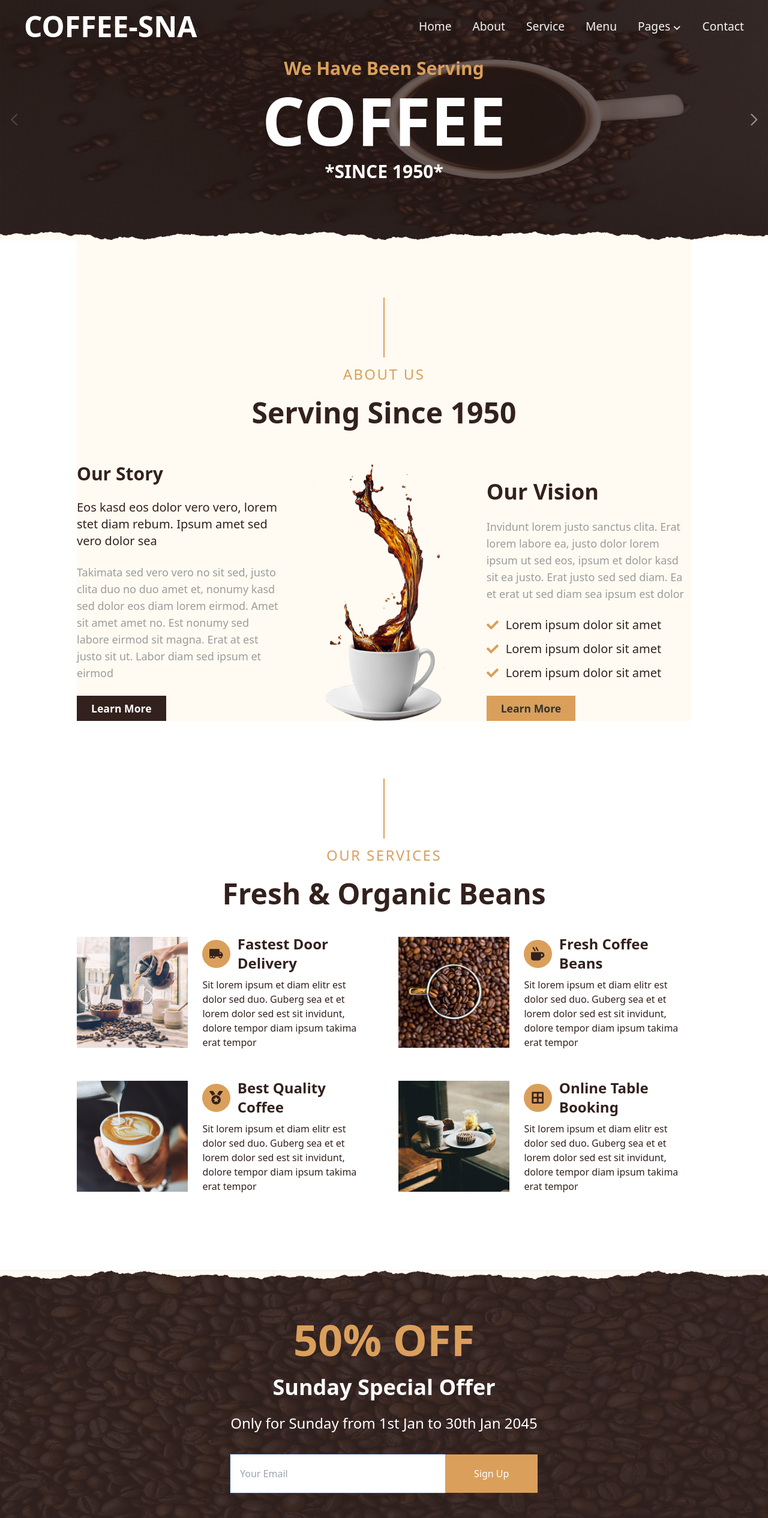
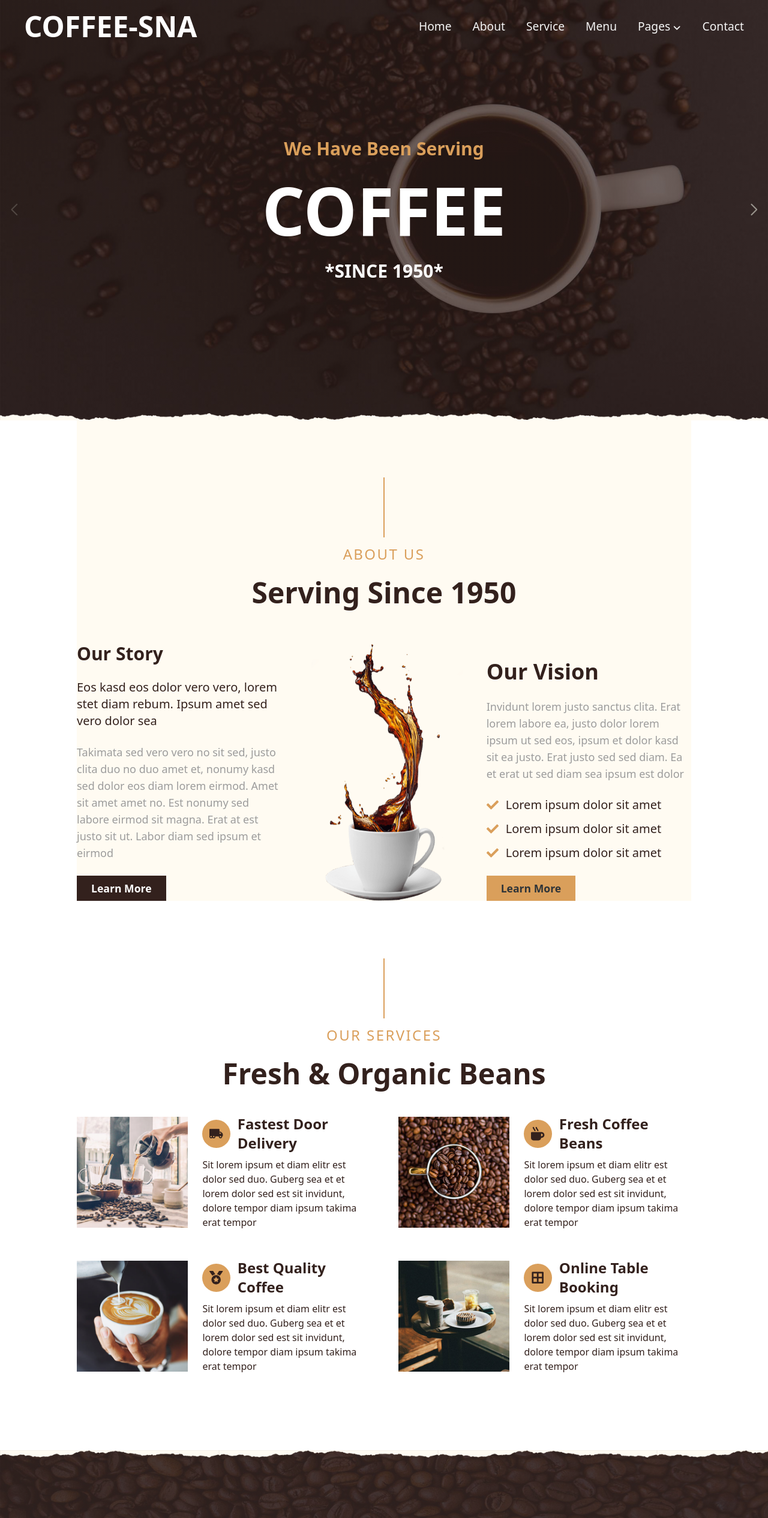
Before and after one commit to kaywanmohebjalali/-Coffee-Shop, a Next.js app: page / in a window 1280 px wide. Shown: the top 2531 px of the page at 60% size. Built offline with nearby package versions, Linux system fonts and the light colour scheme.

Commit message:
create sevices in home

```diff
--- a/components/templates/Home/Service.tsx
+++ b/components/templates/Home/Service.tsx
@@ -30,17 +30,17 @@ const Service = () => {
         </Card>
       </div>
 
-      <div className="relative max-h-[450px]">
-        <div className=" w-full h-[15px] bg-contain z-10 absolute text-white top-[1] bg-[url('../public/img/overlay-top.png')]"></div>
+      <div className="relative h-[500px] ">
+        <div className=" w-full h-[12px] bg-contain z-10 absolute text-white top-[1] bg-[url('../public/img/overlay-top.png')]"></div>
        <div className="w-full ">
-       <img src="./img/bg.jpg" className='w-full max-h-[450px] ' />
+       <img src="./img/bg.jpg" className='w-full h-[500px] ' />
        <div className={`bg-gradient-to-b  from-[hsla(10,21%,16%,0.9)] from-100%  to-[#332421b3] via-100%     w-full h-full absolute flex flex-col justify-center items-center text-white top-0 gap-6`}>
-          <h3 className='text-[#DA9F5B] text-7xl font-bold'>50% OFF</h3>
-        <h1 className=' font-bold text-4xl'>Sunday Special Offer</h1>
-        <h3 className='text-2xl '>Only for Sunday from 1st Jan to 30th Jan 2045</h3>
-        <form action="" className='mt-3 w-[40%] mx-auto flex'>
-          <input type="email" placeholder='Your Email' className='w-[70%] px-4 py-5 outline-none ring-1 focus:ring-[var(--color-bg)]'/>
-          <button className='px-4 py-5 bg-[var(--color-bg)] w-[30%] '>Sign Up</button>
+          <h3 className='text-[#DA9F5B] text-[2rem] sm:text-7xl font-bold'>50% OFF</h3>
+        <h1 className=' font-bold text-[1.5rem] sm:text-4xl'>Sunday Special Offer</h1>
+        <h3 className='text-[1rem] sm:text-2xl '>Only for Sunday from 1st Jan to 30th Jan 2045</h3>
+        <form action="" className='mt-3 w-[70%] sm:w-[40%] mx-auto flex'>
+          <input type="email" placeholder='Your Email' className='w-[70%] px-4 py-2 md:py-5 outline-none ring-1 focus:ring-[var(--color-bg)]'/>
+          <button className='px-4 py-2 md:py-5 bg-[var(--color-bg)] w-[30%] '>Sign Up</button>
         </form>
     </div>
        </div>
--- a/pages/index.tsx
+++ b/pages/index.tsx
@@ -17,7 +17,7 @@ export default function Home() {
 
   return (
     <>
-      <div className="text-red-500 w-full relative h-[400px]">
+      <div className=" text-red-500 w-full relative h-auto max-h-[700px]">
 
         <Swiper
 
@@ -28,15 +28,15 @@ export default function Home() {
 
           onSwiper={(swiper) => console.log(swiper)}
           onSlideChange={() => console.log('slide change')}
-          className={`${styled.tran}`}
+          className={`h-auto max-h-[700px]`}
         >
           <SwiperSlide className={`${styled.tran} h-full relative`}>
-            <div className={`${styled.text} w-full h-full absolute flex flex-col justify-center items-center text-white`}>
-              <h3 className='text-[#DA9F5B] text-xl md:text-3xl font-bold'>We Have Been Serving</h3>
-              <h1 className='text-[4.5rem] md:text-[7rem] font-bold my-[-1rem]'>COFFEE</h1>
+            <div className={`${styled.text} gap-4 w-full h-full absolute flex flex-col justify-center items-center text-white`}>
+              <h3 className='text-[#DA9F5B] text-[1.5rem] sm:text-xl md:text-3xl font-bold'>We Have Been Serving</h3>
+              <h1 className='text-[3.5rem] sm:text-[4.5rem] md:text-[7rem] font-bold my-[-1rem]'>COFFEE</h1>
               <h3 className='text-xl md:text-3xl font-bold'>*SINCE 1950*</h3>
             </div>
-            <img className='w-[100%] h-[400px]' src="./img/carousel-1.jpg" alt="" />
+            <img className='w-[100%] h-auto max-h-[700px]' src="./img/carousel-1.jpg" alt="" />
           </SwiperSlide>
           <SwiperSlide className={`${styled.tran} h-full `}>
             <div className={`${styled.text} w-full h-full absolute flex flex-col justify-center items-center text-white`}>
@@ -44,7 +44,7 @@ export default function Home() {
               <h1 className='text-[7rem] font-bold my-[-1rem]'>COFFEE</h1>
               <h3 className='text-3xl font-bold'>*SINCE 1950*</h3>
             </div>
-            <img className='w-[100%] h-[400px]' src="./img/carousel-2.jpg" alt="" />
+            <img className='w-[100%] h-auto max-h-[700px]' src="./img/carousel-2.jpg" alt="" />
           </SwiperSlide>
 
 
--- a/styles/globals.css
+++ b/styles/globals.css
@@ -18,7 +18,7 @@
 
 
 .container {
-    @apply  sm:w-[98%] md:w-[90%]  lg:w-[88%] xl:w-[80%] mx-auto
+    @apply w-[90%] sm:w-[98%] md:w-[90%]  lg:w-[88%] xl:w-[80%] mx-auto
 }
 
 .swiper-button-next::after {
--- a/styles/slider.module.css
+++ b/styles/slider.module.css
@@ -1,6 +1,6 @@
 .orc{
   width: 100%;
-  height:15px;
+  height:12px;
   background: url('../public/img/overlay-bottom.png');
   background-size: contain;
   z-index: 1;
```
